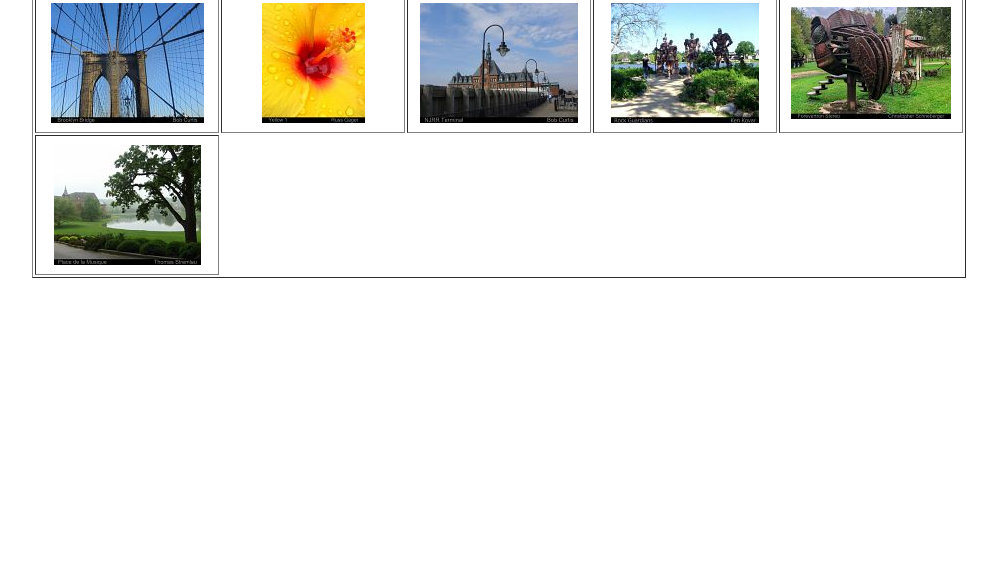
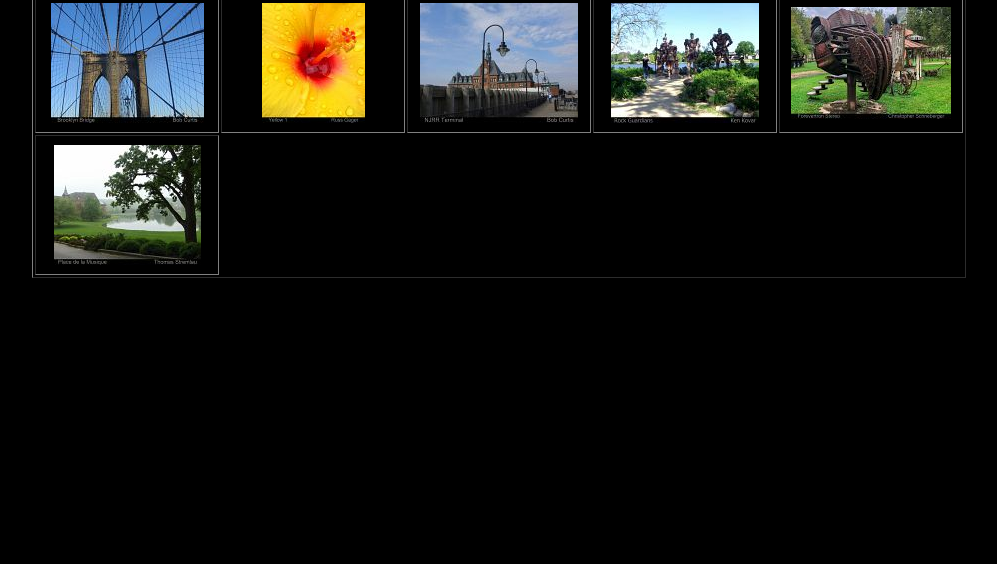
Before and after one commit to stereopicture3d/csccfolio30, a plain HTML site: page index_m.html in a window 1280 px wide. Shown: the part 236-800 px from the top of the page, without its empty margins (141-1138 px from the left). Drawn offline with Linux system fonts and the light colour scheme.

Commit message:
Update index_m.html

```diff
--- a/index_m.html
+++ b/index_m.html
@@ -3,7 +3,7 @@
 <META http-equiv="Content-Type" content="text/html; charset=iso-8859-1">
 <TITLE>HTML5 Stereo Viewer</TITLE>
 </HEAD>
-<body>
+<BODY bgcolor="#00000">
 <CENTER>
 <H1 class="TITLE">HTML5 Stereo Viewer</H1>
 <BR>
```
